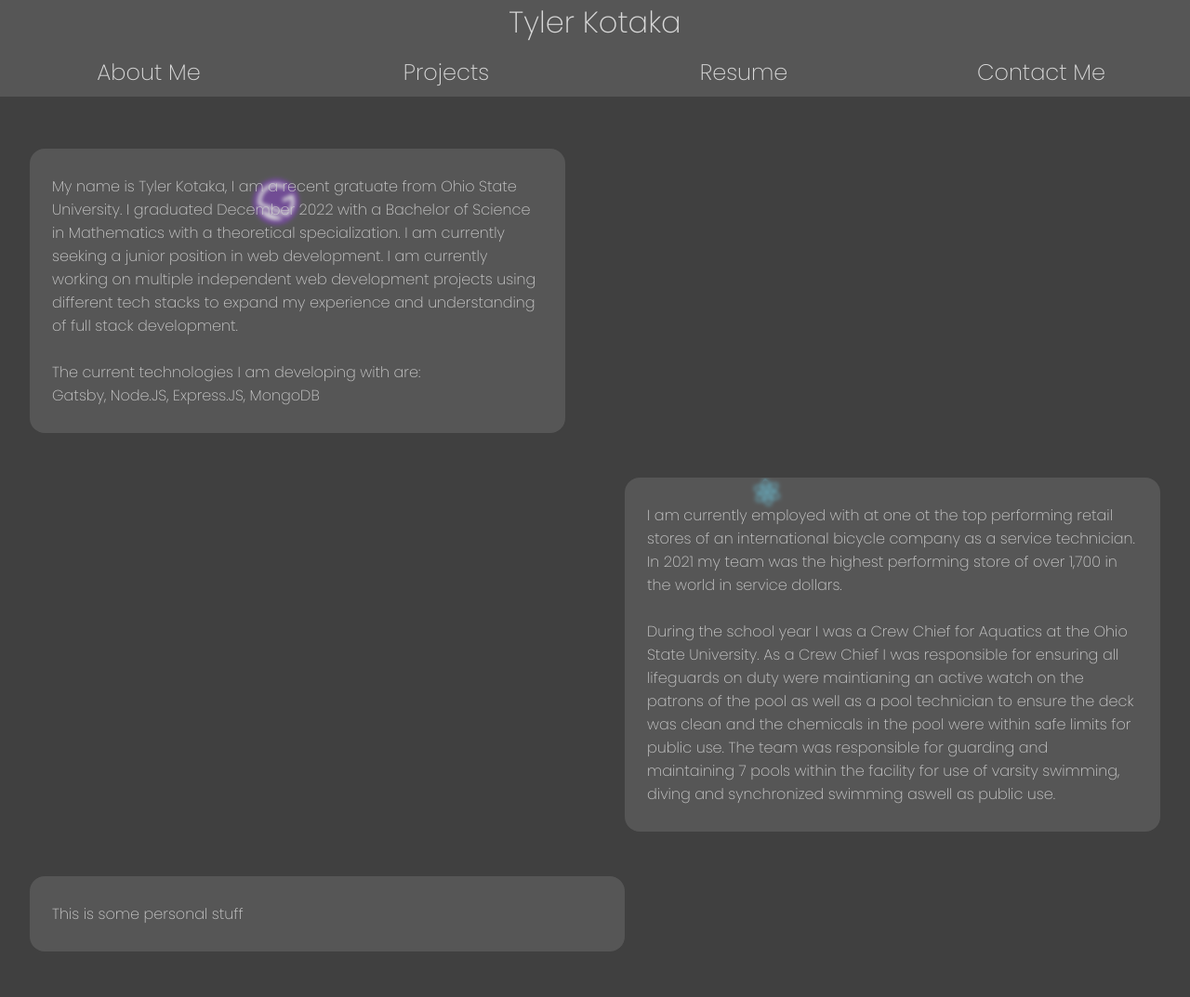
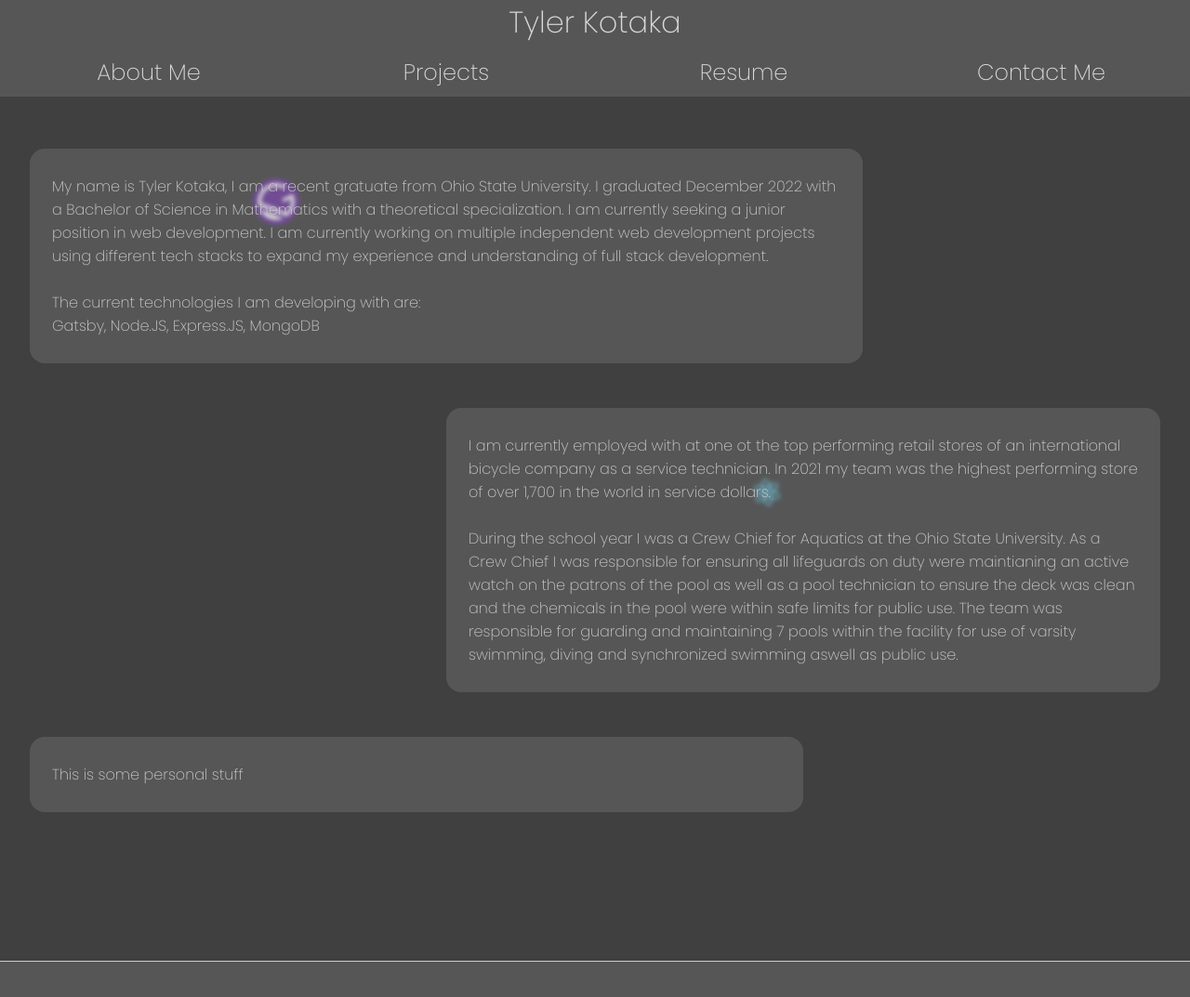
Before and after one commit to TKotaka45/Personal-Website, a Gatsby site: page / in a window 1280 px wide. Shown: the top 1073 px of the page at 93% size. Built offline with nearby package versions, Linux system fonts and the light colour scheme; Gatsby itself is replaced by a stand-in of ours.

Commit message:
Cleaned CSS

```diff
--- a/src/components/styles/global.css
+++ b/src/components/styles/global.css
@@ -26,3 +26,7 @@ body {
 p {
     font-weight:200 !important;
 }
+
+a:visited {
+    color: inherit;
+  }
--- a/src/components/styles/home.module.css
+++ b/src/components/styles/home.module.css
@@ -8,15 +8,21 @@
 }
 
 #introduction {
-    width: 45vw;
+    width: 70vw;
 }
 
 #work {
     margin-left:auto;
-    width: 45vw;
+    width: 60vw;
 }
 
 #personal {
+    width: 65vw;
+
+}
+
+#sport {
+    margin-left:auto;
     width: 50vw;
 }
 
@@ -28,6 +34,5 @@
     background-color: rgba(140, 140, 140, .3);
     backdrop-filter: blur(2px);
 
-
     border-radius: 1rem;
 }
--- a/src/components/styles/projects.module.css
+++ b/src/components/styles/projects.module.css
@@ -75,9 +75,4 @@ p {
     flex-direction: column;
     gap: 3rem;
     z-index: 1;
-
 }
-
-a:visited {
-    color: inherit;
-  }
--- a/src/pages/resume.js
+++ b/src/pages/resume.js
@@ -16,8 +16,6 @@ function Resume() {
                 <img id={resume.image} src={resumeImg} alt="An Image of my resume, click to open PDF in new window"></img>
                 <a href={TylerKotakaResume} download='TylerKotakaResume.pdf' style={{fontSize:'1.5rem', float:'right', color:'#cccccc', fontWeight:'200'}}>Download Resume PDF</a>
             </div>
-
-
             <Footer />
 
         </>
```
